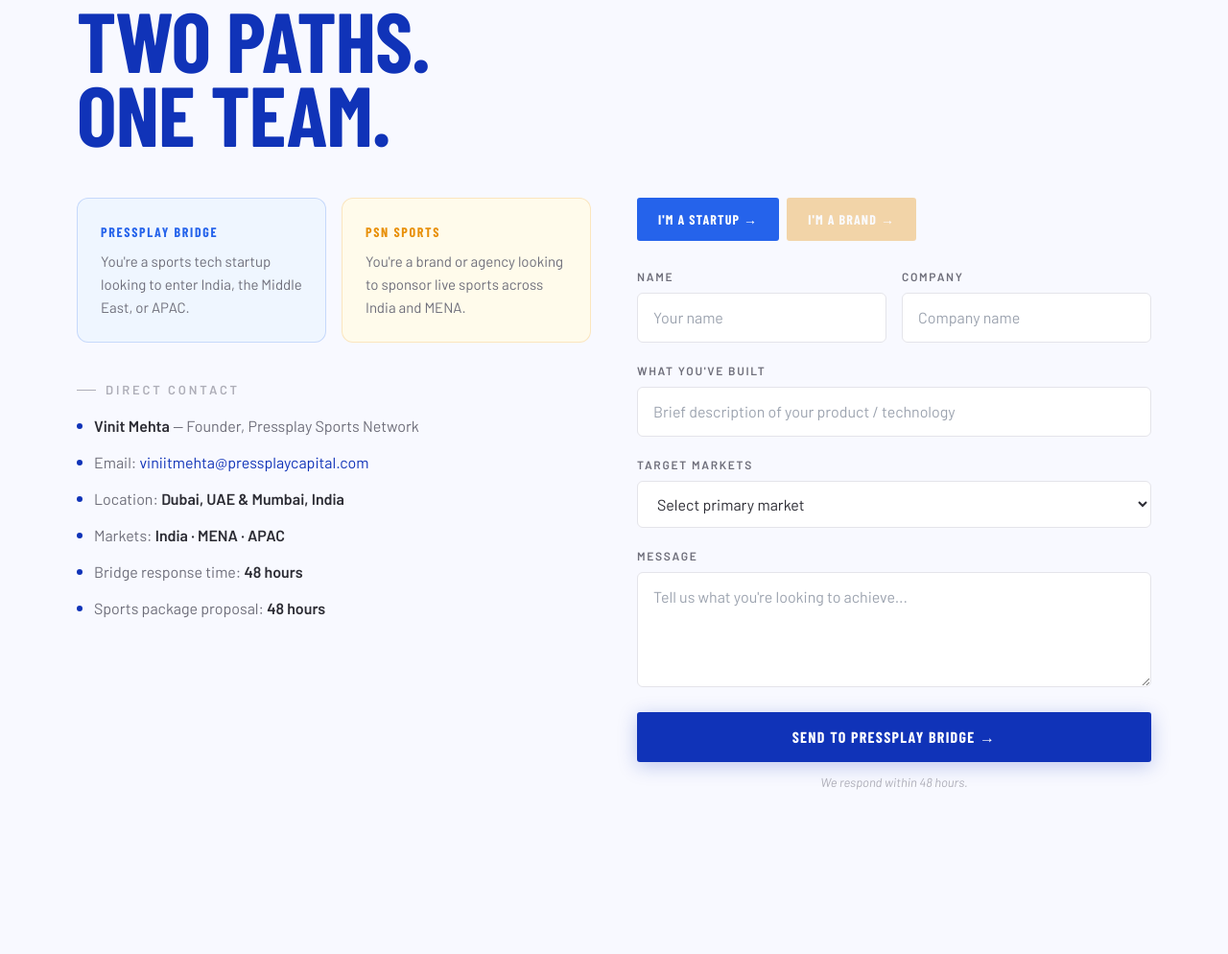
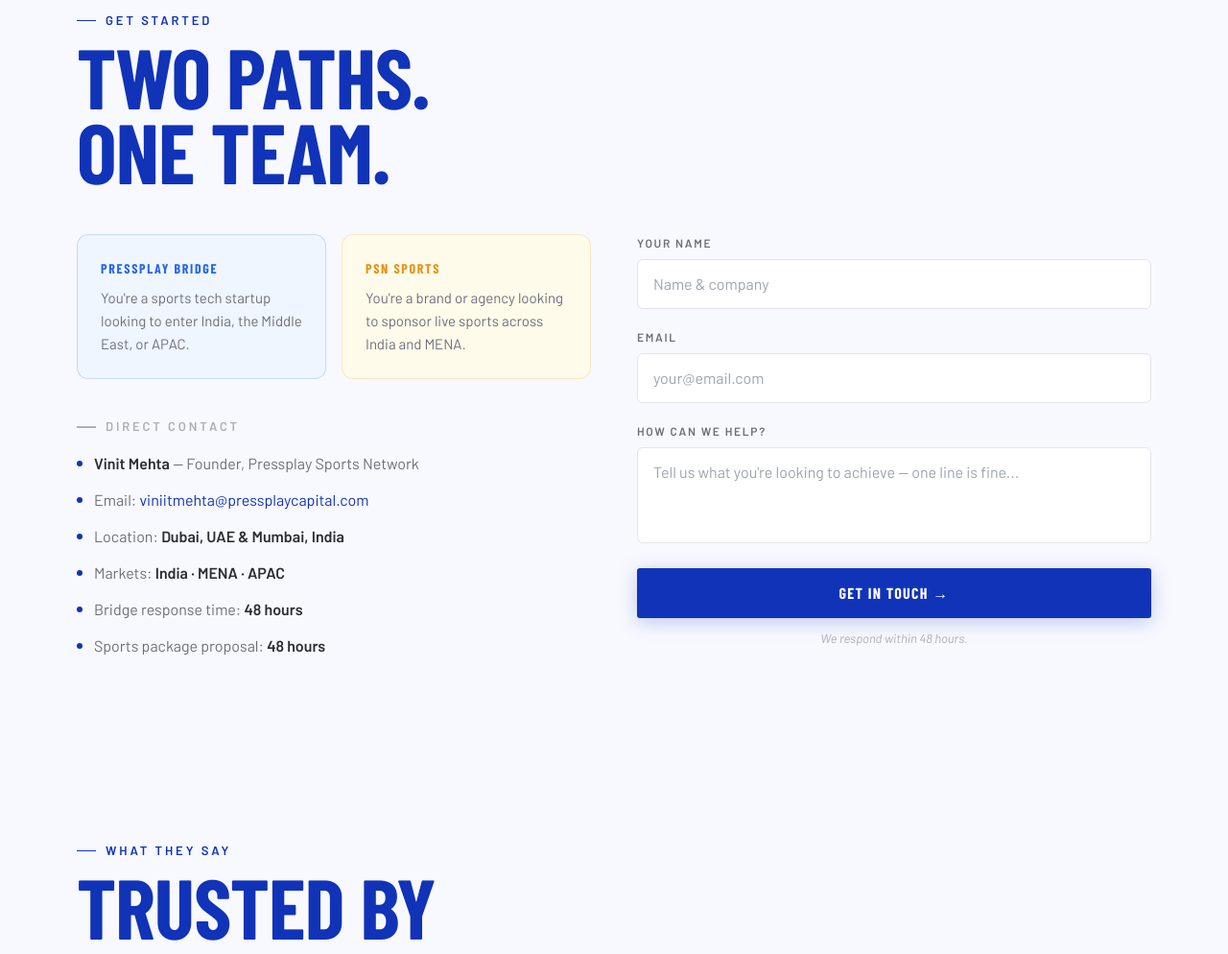
Before and after one commit to viniitmehta-hue/psn-test-website, a website: page index.html in a window 1280 px wide. Shown: the part 7007-8001 px from the top of the page at 96% size. Drawn offline with nearby package versions, Linux system fonts and the light colour scheme; a web font is replaced by a local one.

Commit message:
Simplify contact form, add headshot to About section, enlarge photo

```diff
--- a/index.html
+++ b/index.html
@@ -1186,8 +1186,14 @@ footer {
 
   <div class="about-grid">
     <div class="reveal">
-      <div class="about-founder-name">Vinit<br>Mehta</div>
-      <div class="about-founder-title">Founder · Pressplay Sports Network · Dubai, UAE & Mumbai, India</div>
+      <div style="display:flex;align-items:center;gap:28px;margin-bottom:24px;">
+        <img src="viniitmehta.jpg" alt="Vinit Mehta — Founder, Pressplay Sports Network"
+          style="width:180px;height:180px;object-fit:cover;object-position:center top;border-radius:50%;border:4px solid var(--blue);box-shadow:0 8px 32px rgba(16,51,184,.18);flex-shrink:0;">
+        <div>
+          <div class="about-founder-name" style="margin-bottom:6px;">Vinit<br>Mehta</div>
+          <div class="about-founder-title">Founder · Pressplay Sports Network · Dubai, UAE & Mumbai, India</div>
+        </div>
+      </div>
       <p class="about-body">Streaming pioneer in India having played a pivotal role in India's OTT revolution, Vinit has helped more than 200+ broadcasters, publishers and sports rights holders leverage video technology, content distribution and monetization - running commercial teams, closing deals and building the relationships that PSN now brings to its clients. Vinit is joined by a strong team and a vast network of sports and media professionals.</p>
       <p class="about-body">Pressplay Sports Network is built on direct operator experience: the publisher contacts are real, the deals are live, and the 90-day timelines are proven.</p>
       <div class="about-creds">
@@ -1293,47 +1299,21 @@ footer {
     </div>
 
     <div class="contact-form reveal reveal-delay-2">
-      <div class="form-path-toggle" id="pathToggle">
-        <button class="path-btn pb-bridge" onclick="setPath('bridge')">I'm a Startup →</button>
-        <button class="path-btn pb-sports pb-inactive" onclick="setPath('sports')">I'm a Brand →</button>
-      </div>
       <form id="contactForm" action="https://formspree.io/f/xjgpagnk" method="POST">
-        <div class="form-row">
-          <div class="form-group">
-            <label for="name">Name</label>
-            <input type="text" id="name" name="name" placeholder="Your name" required>
-          </div>
-          <div class="form-group">
-            <label for="company">Company</label>
-            <input type="text" id="company" name="company" placeholder="Company name" required>
-          </div>
-        </div>
-        <div class="form-group" id="startupField">
-          <label for="product">What you've built</label>
-          <input type="text" id="product" name="product" placeholder="Brief description of your product / technology">
-        </div>
-        <div class="form-group" id="brandField" style="display:none">
-          <label for="sport">Sport &amp; market</label>
-          <input type="text" id="sport" name="sport" placeholder="e.g. Cricket · India + UAE · $200k budget">
-        </div>
         <div class="form-group">
-          <label for="markets">Target markets</label>
-          <select id="markets" name="markets">
-            <option value="">Select primary market</option>
-            <option>India</option>
-            <option>UAE / GCC</option>
-            <option>Saudi Arabia</option>
-            <option>India + MENA (both)</option>
-            <option>APAC</option>
-            <option>Global</option>
-          </select>
+          <label for="name">Your name</label>
+          <input type="text" id="name" name="name" placeholder="Name & company" required>
         </div>
         <div class="form-group">
-          <label for="message">Message</label>
-          <textarea id="message" name="message" placeholder="Tell us what you're looking to achieve..."></textarea>
-        </div>
-        <input type="hidden" name="_subject" id="formSubject" value="New enquiry via PSN website">
-        <button type="submit" class="form-submit" id="formSubmit">Send to Pressplay Bridge →</button>
+          <label for="email">Email</label>
+          <input type="email" id="email" name="email" placeholder="your@email.com" required>
+        </div>
+        <div class="form-group">
+          <label for="message">How can we help?</label>
+          <textarea id="message" name="message" placeholder="Tell us what you're looking to achieve — one line is fine..." style="height:100px;resize:none;"></textarea>
+        </div>
+        <input type="hidden" name="_subject" value="New enquiry via PSN website">
+        <button type="submit" class="form-submit" id="formSubmit">Get in Touch →</button>
         <div class="form-promise">We respond within 48 hours.</div>
       </form>
       <div id="formThankYou" style="display:none; text-align:center; padding:48px 24px; background:var(--blue-pale); border:1px solid rgba(16,51,184,.15); border-radius:12px;">
@@ -1507,33 +1487,6 @@ document.querySelectorAll('#hero .reveal').forEach(el => {
   el.classList.add('visible');
 });
 
-// Contact form path toggle
-function setPath(path) {
-  const bridgeBtn = document.querySelector('.pb-bridge');
-  const sportsBtn = document.querySelector('.pb-sports');
-  const startupField = document.getElementById('startupField');
-  const brandField = document.getElementById('brandField');
-  const submit = document.getElementById('formSubmit');
-  const marketsSelect = document.getElementById('markets');
-
-  if (path === 'bridge') {
-    bridgeBtn.classList.remove('pb-inactive');
-    sportsBtn.classList.add('pb-inactive');
-    startupField.style.display = 'block';
-    brandField.style.display = 'none';
-    submit.textContent = 'Send to Pressplay Bridge →';
-    submit.style.background = 'var(--bridge)';
-    marketsSelect.innerHTML = '<option value="">Select primary market</option><option>India</option><option>UAE / GCC</option><option>Saudi Arabia</option><option>India + MENA (both)</option><option>APAC</option><option>Global</option>';
-  } else {
-    sportsBtn.classList.remove('pb-inactive');
-    bridgeBtn.classList.add('pb-inactive');
-    startupField.style.display = 'none';
-    brandField.style.display = 'block';
-    submit.textContent = 'Send to PSN Sports →';
-    submit.style.background = 'var(--amber)';
-    marketsSelect.innerHTML = '<option value="">Select sport / market</option><option>Cricket · India</option><option>Football · MENA</option><option>Cricket + Football · India + MENA</option><option>Kabaddi · India</option><option>Motorsport · Global</option><option>Other</option>';
-  }
-}
 
 // Smooth active state for nav links
 document.querySelectorAll('.nav-links a:not(.nav-cta)').forEach(link => {
@@ -1559,7 +1512,6 @@ contactForm.addEventListener('submit', async function(e) {
     });
     if (res.ok) {
       contactForm.style.display = 'none';
-      document.getElementById('pathToggle').style.display = 'none';
       formThankYou.style.display = 'block';
     } else {
       btn.textContent = 'Error — please email us directly';
```
Also changed, not shown: viniitmehta.jpg (added), 1 other file.
